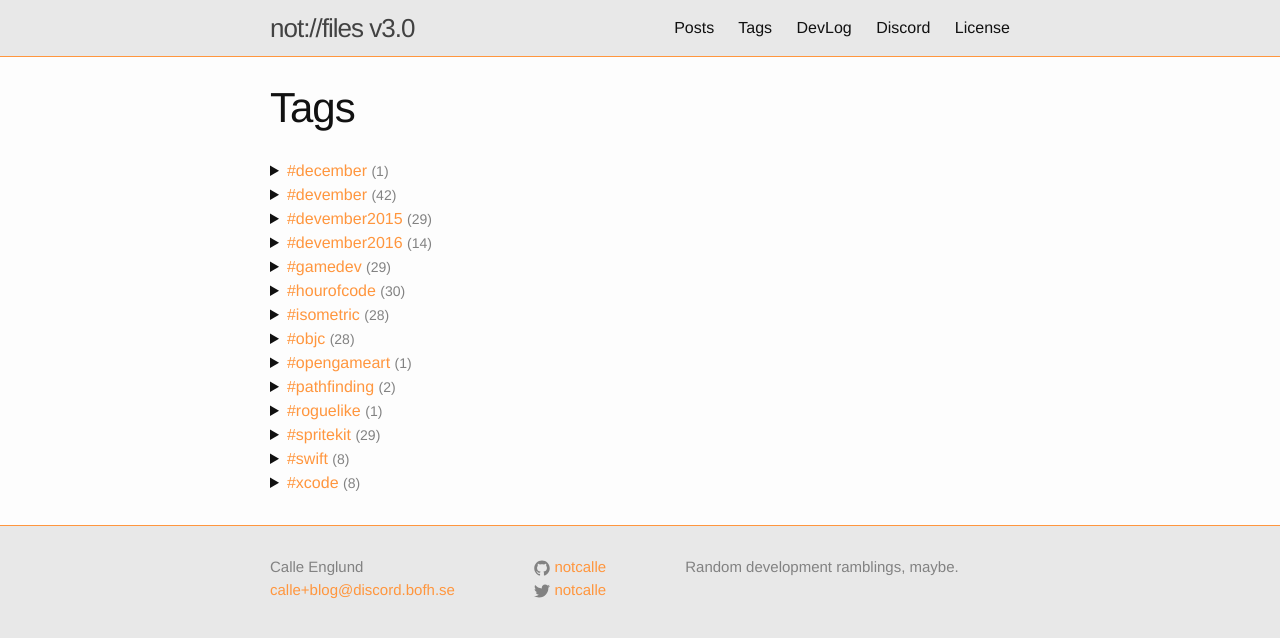
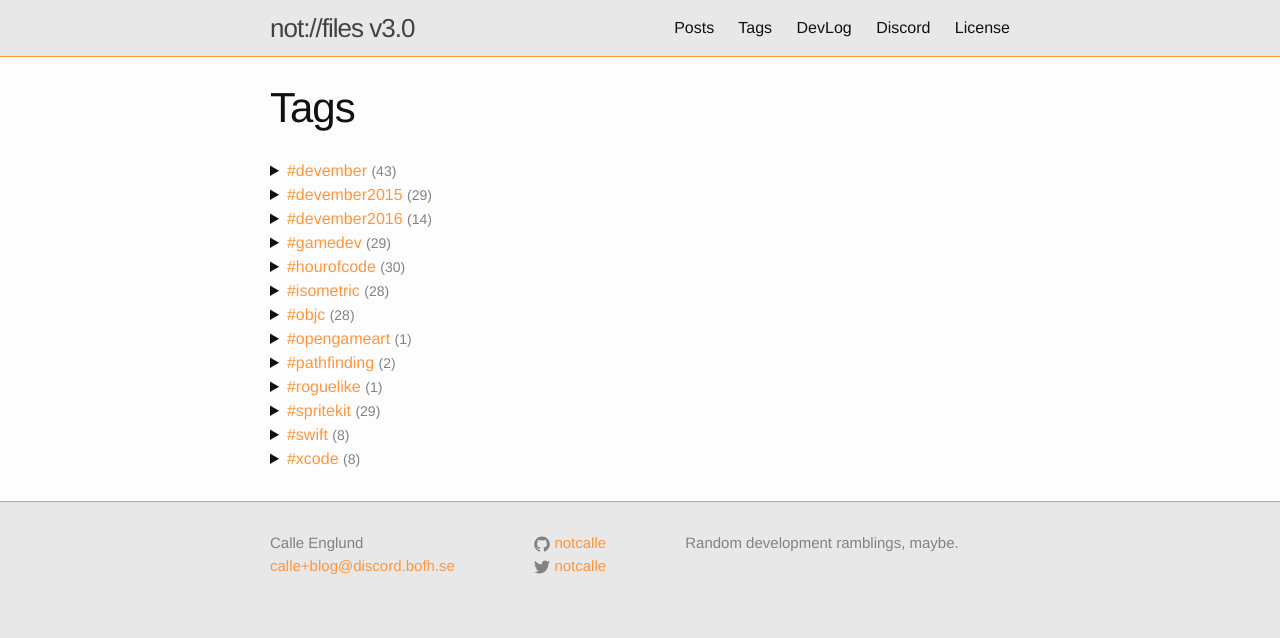
Before and after one commit to notCalle/notcalle.github.io, a Jekyll site: the page built from tags/index.html, in a window 1280 px wide. Shown: the top 638 px of the page. Built offline with Jekyll 4.4.1, drawn with Linux system fonts in a browser that asks for light colours.

Commit message:
Correct tag

```diff
--- a/_posts/2016-12-21-momentum-lost.md
+++ b/_posts/2016-12-21-momentum-lost.md
@@ -3,7 +3,7 @@ layout: post
 title: Momentum Lost
 category: develop
 tags:
-- december
+- devember
 - devember2016
 date: '2016-12-21T22:08:53+01:00'
 ---
```
